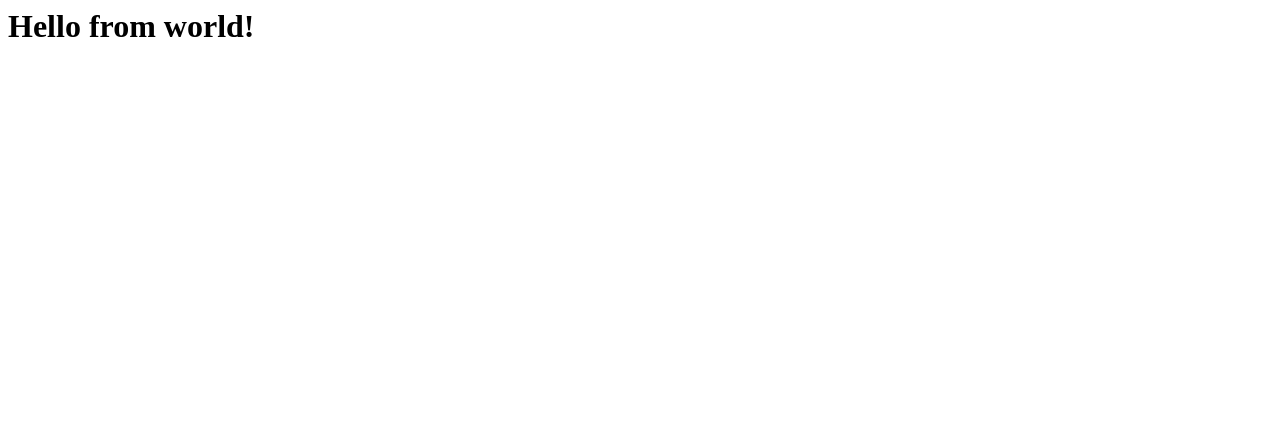
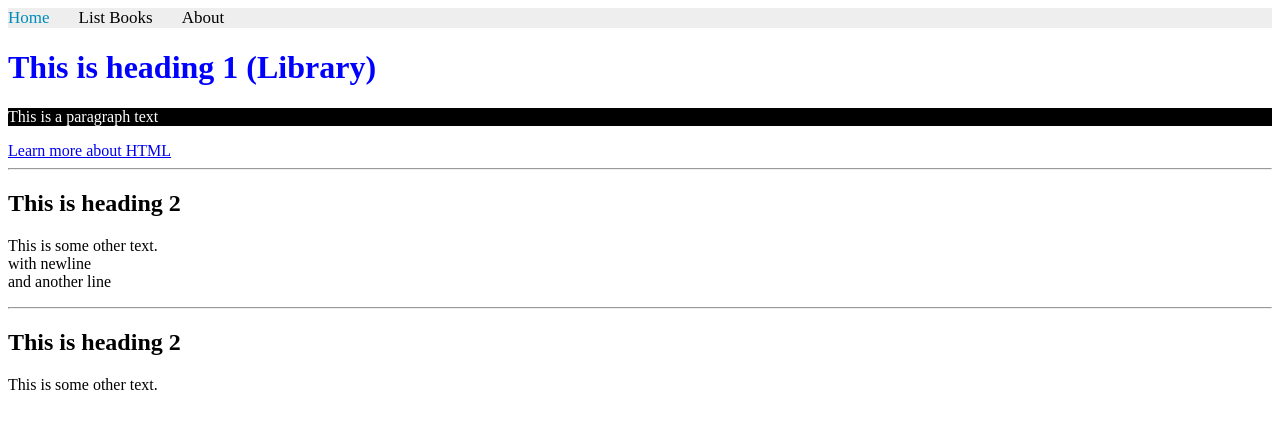
Before and after one commit to mona1590/libraryproject, a Django app: page /books/ in a window 1280 px wide. Shown: the top 429 px of the page. Run offline with Django 5.2, Linux system fonts and the light colour scheme.

Commit message:
Complete Lab 4

```diff
--- a/apps/bookmodule/urls.py
+++ b/apps/bookmodule/urls.py
@@ -1,7 +1,9 @@
 from django.urls import path # type: ignore
-from . import views # type: ignore
+from . import views
+
 urlpatterns = [
-    path('', views.index),
-    path('index2/<int:val1>/', views.index2),
-    path('<int:bookId>', views.viewbook),
+    path('', views.index, name="books.index"),
+    path('list_books/', views.list_books, name="books.list_books"),
+    path('<int:bookId>/', views.viewbook, name="books.view_one_book"),
+    path('aboutus/', views.aboutus, name="books.aboutus"),
 ]
--- a/apps/bookmodule/views.py
+++ b/apps/bookmodule/views.py
@@ -1,20 +1,13 @@
 from django.shortcuts import render # type: ignore
 
-from django.http import HttpResponse # type: ignore
+def index(request):
+    return render(request, "bookmodule/index.html")
 
-def index(request):
-    name = request.GET.get("name") or "world"
-    return render(request, "bookmodule/index.html", {"name": name})
-
-def index2(request, val1=0):
-    return HttpResponse("value1 = " + str(val1))
+def list_books(request):
+    return render(request, 'bookmodule/list_books.html')
 
 def viewbook(request, bookId):
-    # assume that we have the following books somewhere (e.g. database)
-    book1 = {'id':123, 'title':'Continuous Delivery', 'author':'J. Humble and D. Farley'}
-    book2 = {'id':456, 'title':'Secrets of Reverse Engineering', 'author':'E. Eilam'}
-    targetBook = None
-    if book1['id'] == bookId: targetBook = book1
-    if book2['id'] == bookId: targetBook = book2
-    context = {'book':targetBook} # book is the variable name accessible by the template
-    return render(request, 'bookmodule/show.html', context)
+    return render(request, 'bookmodule/one_book.html')
+
+def aboutus(request):
+    return render(request, 'bookmodule/aboutus.html')
--- /dev/null
+++ b/apps/static/styles.css
@@ -0,0 +1,19 @@
+/* Add a black background color to the top navigation */
+.topnav {
+  background-color: #eeeeee;
+  width: 100%;
+}
+
+/* Style the links inside the navigation bar */
+.topnav a {
+  color: #000000;
+  text-align: center;
+  margin-right: 25px;
+  text-decoration: none;
+  font-size: 17px;
+}
+
+/* Add a color to the active/current link */
+.topnav a.active{
+  color: #008CBA;
+}
--- a/apps/templates/bookmodule/index.html
+++ b/apps/templates/bookmodule/index.html
@@ -1 +1,38 @@
-<h1>Hello from {{ name }}!</h1>
+<!DOCTYPE html>
+<html lang="en"> {% load static %} <!-- load static -->
+
+<head>
+  <title>My First Index HTML Page</title>
+  <meta name="keywords" content="Books, recent, Learning, library">
+  <meta name="description" content="Books website">
+  <meta name="author" content="author name">
+  <link rel="icon" href="{% static 'qu-icon.png' %}">
+  <meta charset="UTF-8">
+  <link rel="stylesheet" href="{% static 'styles.css' %}"> <!-- static template tag -->
+
+</head>
+
+<body>
+
+  <div class="topnav">
+      <a class="active" href="{% url "books.index" %}">Home</a> <!-- URL template tag -->
+      <a href="{% url "books.list_books" %}">List Books</a> <!-- URL template tag -->
+      <a href="{% url "books.aboutus" %}">About</a> <!-- URL template tag -->
+    </div>
+
+
+  <h1 style="color: blue;">This is heading 1 (Library)</h1> <!-- add inline css -->
+  <p style="color: white;background-color: black;">This is a paragraph text </p> <!-- add inline css -->
+
+  <a href="https://www.w3schools.com/html/default.asp">Learn more about HTML</a>
+  <hr>
+  <!-- This is a comment in HTML, not render in the bowser -->
+  <h2>This is heading 2</h2>
+  <p>This is some other text. <br> with newline <br> and another line</p>
+  <hr>
+
+  <h2>This is heading 2</h2>
+  <p>This is some other text.</p>
+</body>
+
+</html>
--- /dev/null
+++ b/apps/templates/includes/footer.html
@@ -0,0 +1,4 @@
+<hr>
+<p style="text-align:center;">
+  © 2026 Library Website - CS471
+</p>
--- a/libraryproject/settings.py
+++ b/libraryproject/settings.py
@@ -116,3 +116,6 @@ USE_TZ = True
 # https://docs.djangoproject.com/en/6.0/howto/static-files/
 
 STATIC_URL = 'static/'
+STATICFILES_DIRS = [
+    os.path.join(BASE_DIR, "apps/static"),
+]
```
Also changed, not shown: apps/templates/bookmodule/aboutus.html (added, +32 -0 lines), apps/templates/bookmodule/list_books.html (added, +25 -0 lines), apps/templates/bookmodule/one_book.html (added, +19 -0 lines), apps/templates/includes/header.html (added, +7 -0 lines), apps/templates/layouts/base.html (added, +25 -0 lines), apps/static/book1.jpeg (added), apps/static/book2.jpeg (added), apps/static/book3.jpeg (added), apps/static/qu-icon.png.jpeg (added).
